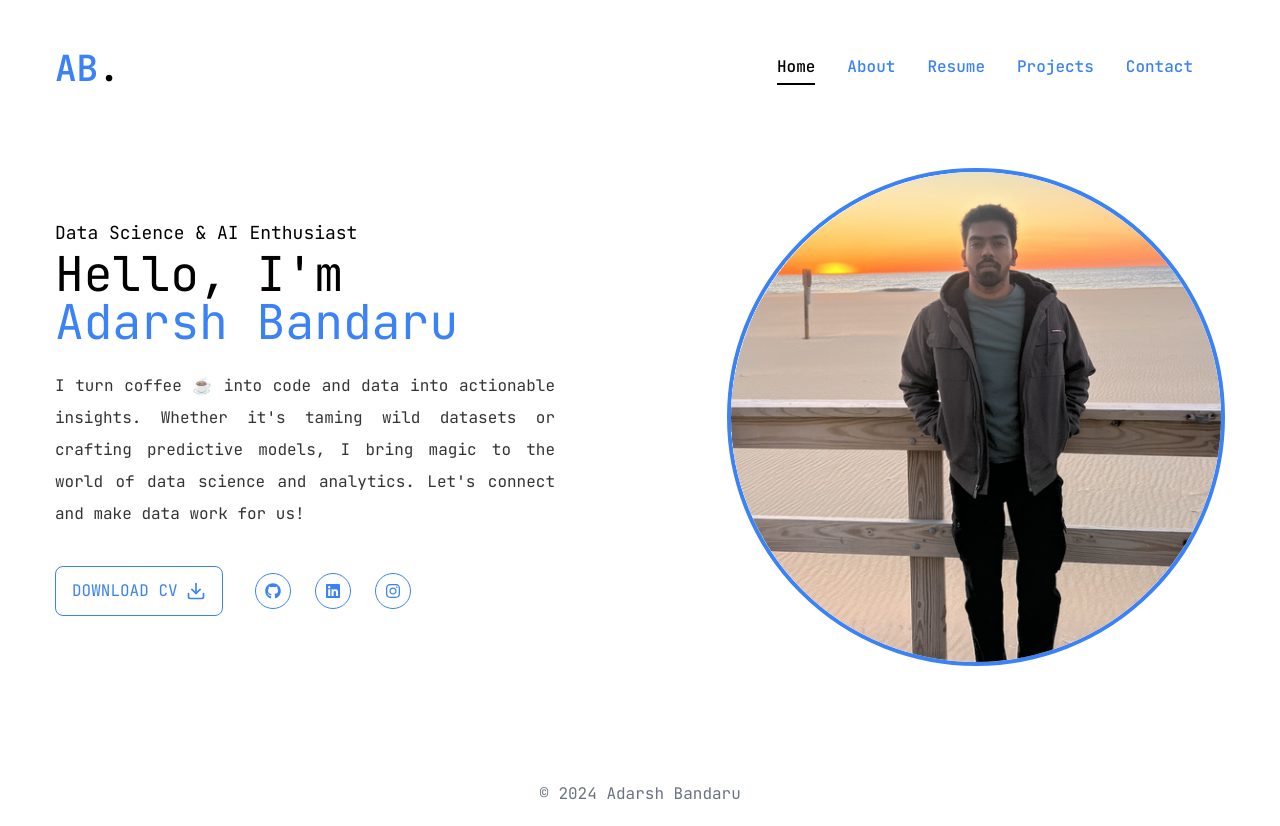
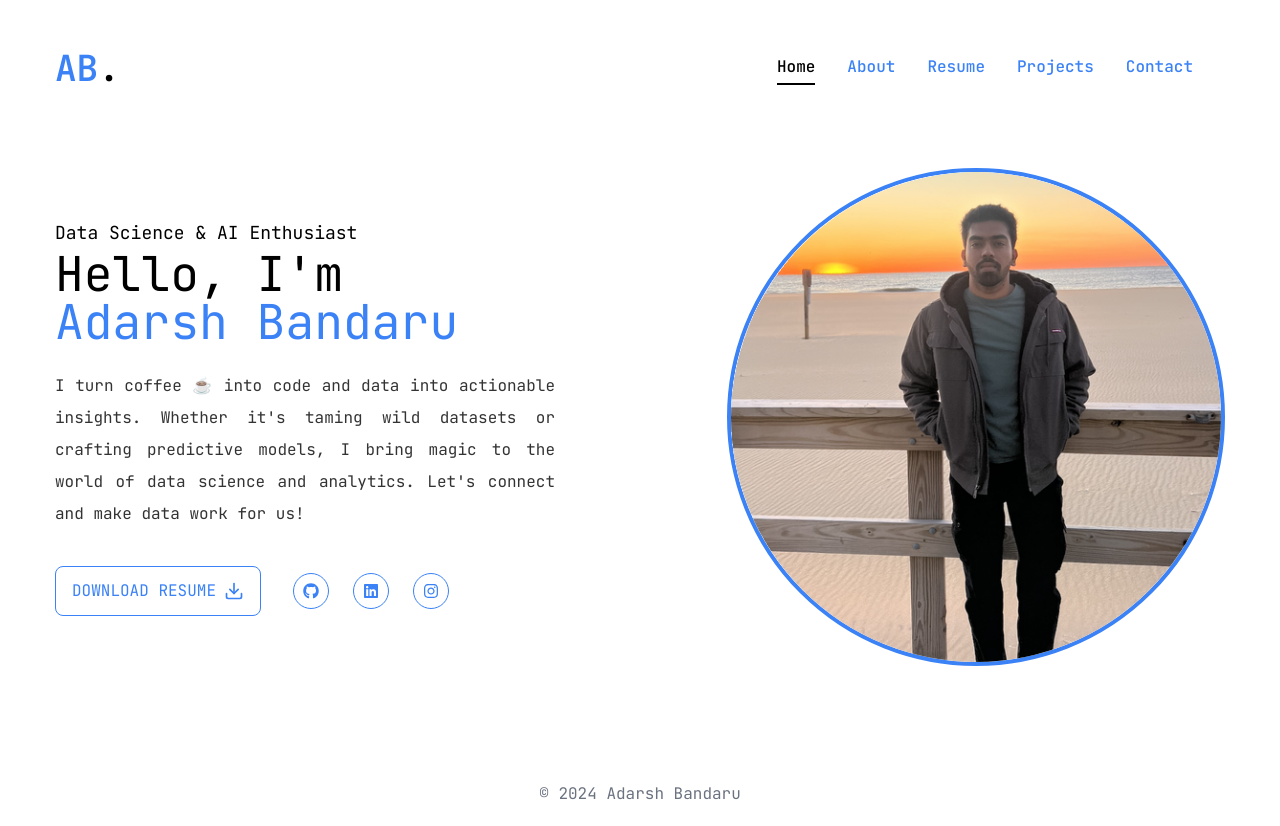
Before and after one commit to Adarsh0711/portfolio, a Next.js app: page / in a window 1280 px wide. Built offline with nearby package versions, Linux system fonts and the light colour scheme.

Commit message:
Update page.jsx

```diff
--- a/app/page.jsx
+++ b/app/page.jsx
@@ -23,7 +23,7 @@ const Home = () => {
                 download
                 className="uppercase flex items-center gap-2 border border-blue-500 text-blue-500 hover:bg-blue-500 hover:text-white px-4 py-2 rounded-lg"
               >
-                <span>Download CV</span>
+                <span>Download Resume</span>
                 <FiDownload className="text-xl" />
               </a>
               <div className="mb-8 xl:mb-0 flex justify-center">
```
